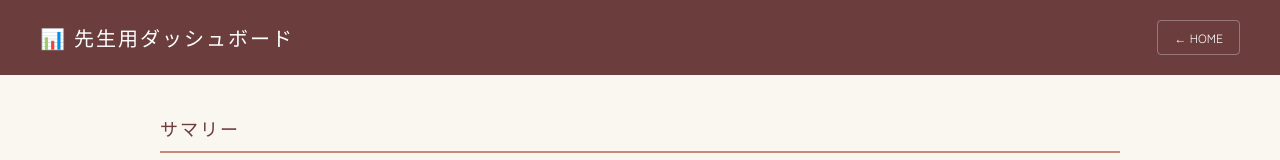
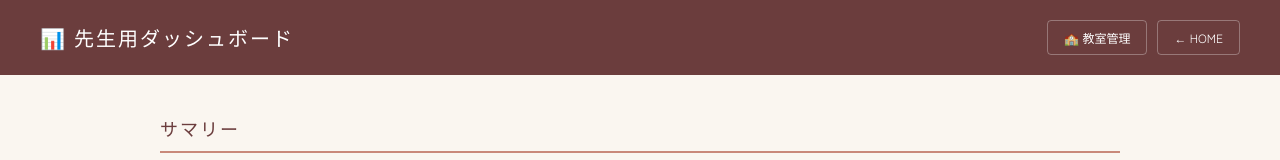
Before and after one commit to suzu-sensei/suzu-sensei.github.io, a plain HTML site: page dashboard.html in a window 1280 px wide. Shown: the top 160 px of the page. Drawn offline with Linux system fonts and the light colour scheme; no server answers.

Commit message:
Add files via upload

```diff
--- a/dashboard.html
+++ b/dashboard.html
@@ -41,7 +41,10 @@ body{font-family:'Zen Kaku Gothic New',sans-serif;background:var(--cream);color:
 
 <div class="header">
   <h1>📊 先生用ダッシュボード</h1>
-  <a href="/" class="back-link">← HOME</a>
+  <div style="display:flex;gap:10px;">
+    <a href="site/classroom/teacher.html" class="back-link">🏫 教室管理</a>
+    <a href="/" class="back-link">← HOME</a>
+  </div>
 </div>
 
 <div class="container">
```
